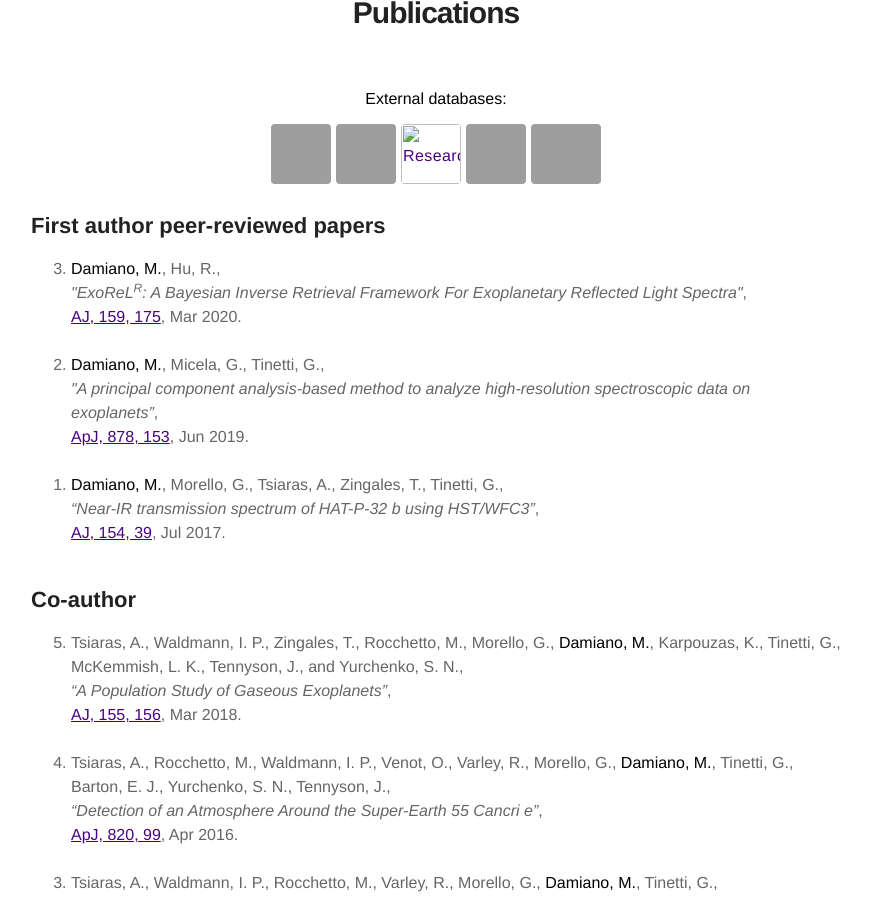
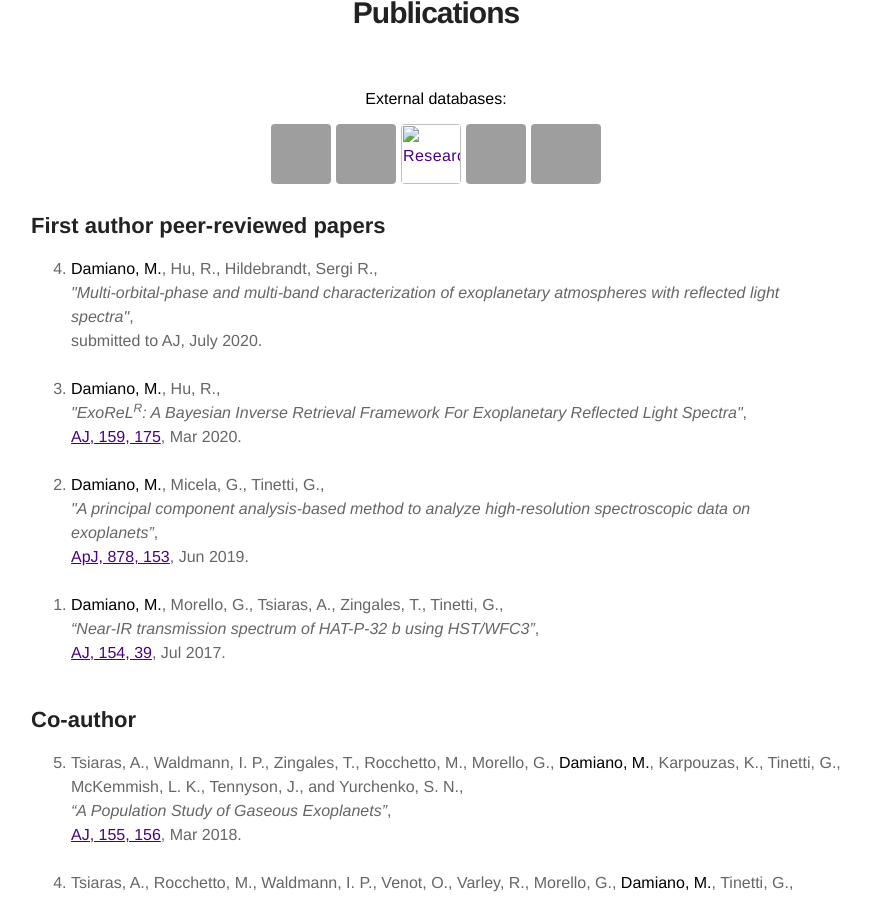
Before and after one commit to MDamiano/MDamiano.github.io, a Jekyll site: the page built from publications.md, in a window 1280 px wide and 900 px high, scrolled down 490 px, cut to the strip 0-900 px from the top of the window. Shown: the whole strip, without its empty margins (204-1075 px from the left). Built offline with Jekyll 4.4.1, drawn with Linux system fonts in a browser that asks for light colours; grey boxes are pictures that could not be loaded.

Commit message:
Update publications.md

```diff
--- a/publications.md
+++ b/publications.md
@@ -18,6 +18,10 @@ layout: page
 <h2>First author peer-reviewed papers</h2>
 
 <ol reversed>
+    <li><strong>Damiano, M.</strong>, Hu, R., Hildebrandt, Sergi R.,
+	    <br /><i>"Multi-orbital-phase and multi-band characterization of exoplanetary atmospheres with reflected light spectra"</i>,
+	    <br />submitted to AJ, July 2020.
+	    <br /><br /></li>
     <li><strong>Damiano, M.</strong>, Hu, R.,
 	    <br /><i>"ExoReL<sup>R</sup>: A Bayesian Inverse Retrieval Framework For Exoplanetary Reflected Light Spectra"</i>,
 	    <br /><a href="https://doi.org/10.3847/1538-3881/ab79a5">AJ, 159, 175</a>, Mar 2020.
```
